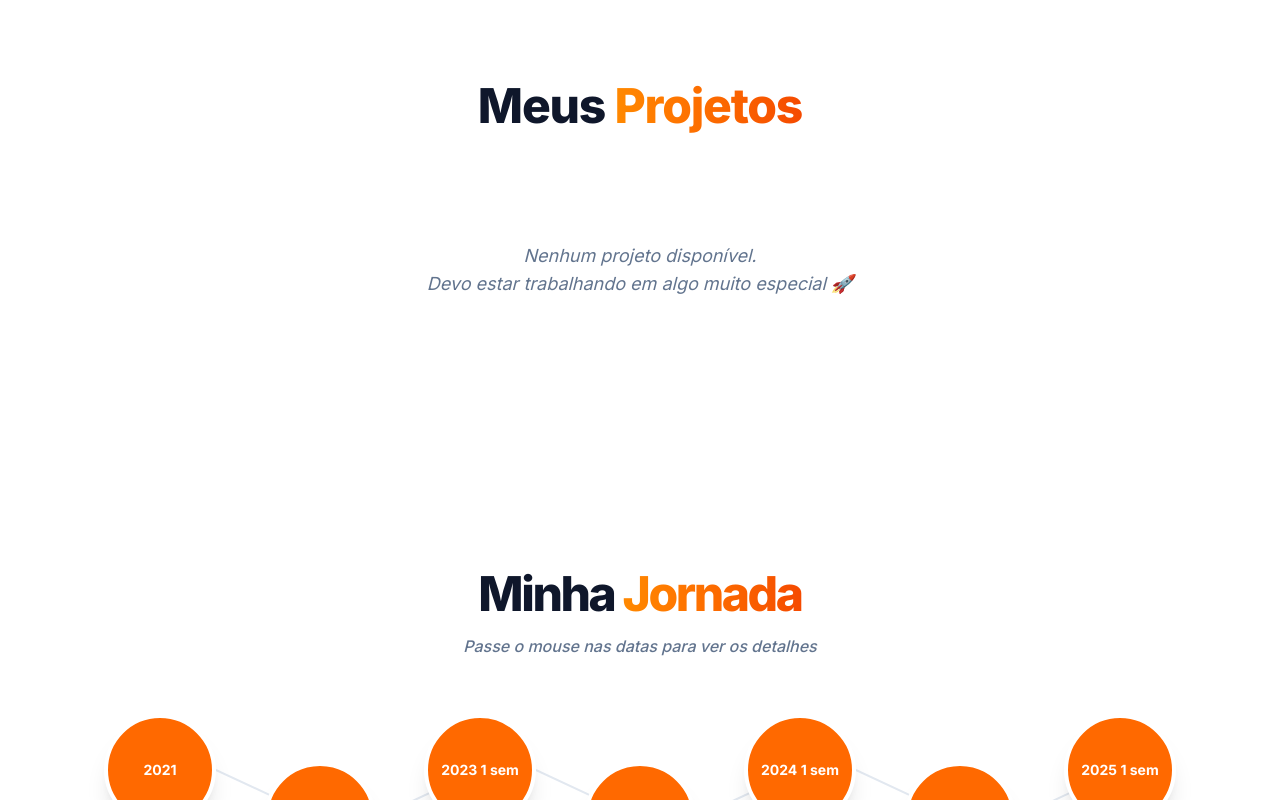
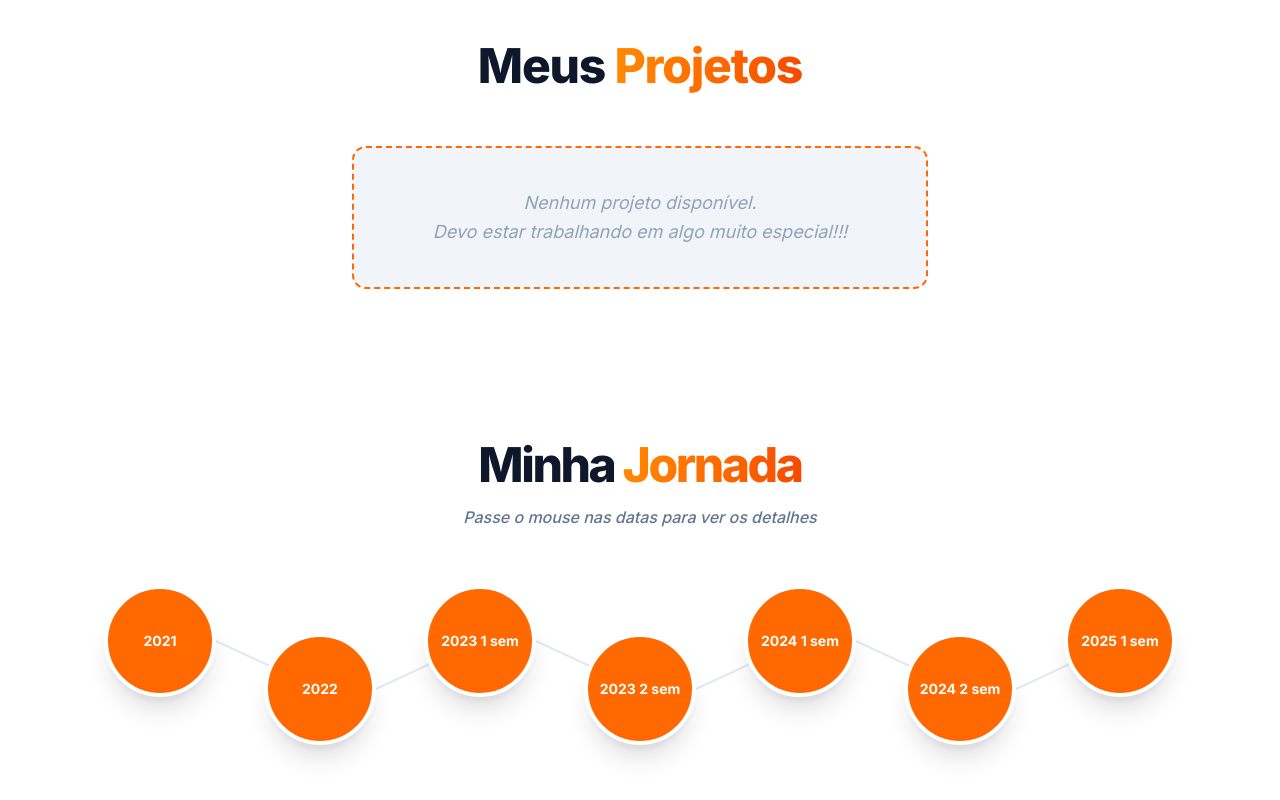
Before and after one commit to pedrodevsz/portfolio, a Next.js app: page / in a window 1280 px wide. Shown: the part 500-1300 px from the top of the page. Built offline with nearby package versions, Linux system fonts and the light colour scheme; no server answers; the database is empty.

Commit message:
style: creating modern styles

```diff
--- a/src/components/homepage/about-me/about-me.tsx
+++ b/src/components/homepage/about-me/about-me.tsx
@@ -19,7 +19,7 @@ export function AboutMe() {
     const [hoveredIndex, setHoveredIndex] = useState<number | null>(null);
 
     return (
-        <section className="flex flex-col items-center w-full py-12">
+        <section className="flex flex-col items-center w-full py-6">
             <div className="text-center mb-20">
                 <h2 className="text-4xl md:text-5xl font-extrabold text-slate-900 tracking-tighter">
                     Minha <span className="text-transparent bg-clip-text bg-linear-to-r from-orange-400 to-orange-600">Jornada</span>
--- a/src/components/homepage/my-projects/my-projects.tsx
+++ b/src/components/homepage/my-projects/my-projects.tsx
@@ -15,7 +15,7 @@ export async function MyProjects() {
     }
 
     return (
-        <section className="py-16 px-6 max-w-7xl mx-auto">
+        <section className="py-6 px-6 max-w-7xl mx-auto">
 
             <div className="mb-12 text-center">
                 <h2 className="text-4xl md:text-5xl font-extrabold tracking-tight text-slate-900">
@@ -27,12 +27,16 @@ export async function MyProjects() {
             </div>
 
             {projects.length === 0 ? (
-                <div className="text-center py-16">
-                    <p className="text-slate-500 text-lg italic">
-                        Nenhum projeto disponível.
-                        <br />
-                        Devo estar trabalhando em algo muito especial 🚀
-                    </p>
+                <div className="py-2 flex justify-center">
+                    <div className="w-full max-w-xl border-2 border-dashed border-orange-500 bg-slate-100 rounded-xl p-10 text-center">
+
+                        <p className="text-slate-400 text-lg italic leading-relaxed">
+                            Nenhum projeto disponível.
+                            <br />
+                            Devo estar trabalhando em algo muito especial!!!
+                        </p>
+
+                    </div>
                 </div>
             ) : (
                 <ProjectsGrid projects={projects} />
```
